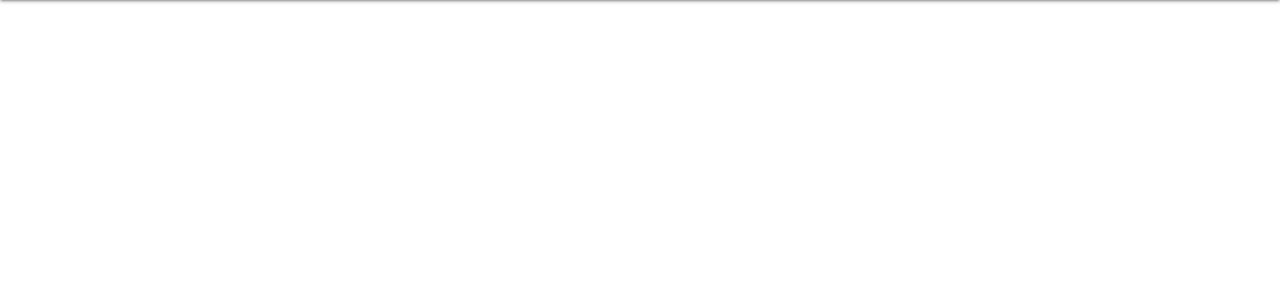
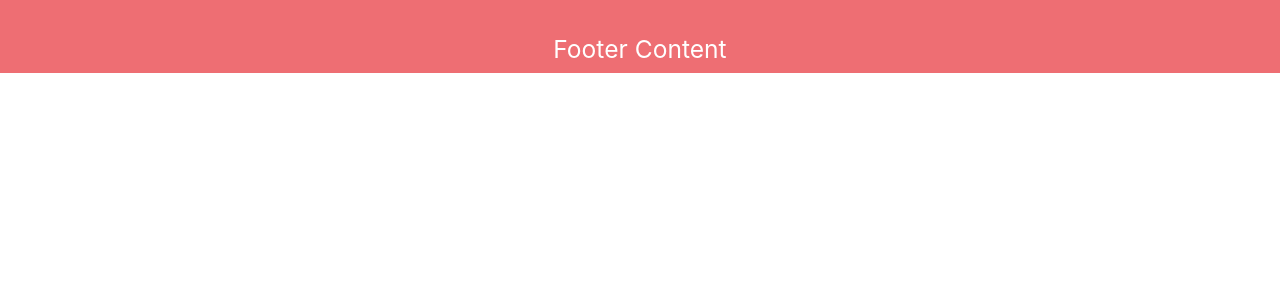
Before and after one commit to ScottE13/Cocktail-Corner, a Flask app: page / in a window 1280 px wide. Shown: the part 64-364 px from the top of the page. Run offline with Flask 3, Linux system fonts and the light colour scheme.

Commit message:
Add materialize footer

```diff
--- a/cocktailcorner/templates/base.html
+++ b/cocktailcorner/templates/base.html
@@ -38,7 +38,15 @@
         {% endblock %}
     </main>
 
-    <footer></footer>
+    <footer class="page-footer">
+        <div class="container">
+            <div class="row">
+                <div class="col s12">
+                    <h5 class="white-text center-align">Footer Content</h5>
+                </div>
+            </div>
+        </div>
+    </footer>
 
     <!-- Import Materialize Javascript -->
     <script src="https://cdnjs.cloudflare.com/ajax/libs/materialize/1.0.0/js/materialize.min.js"></script>
```
